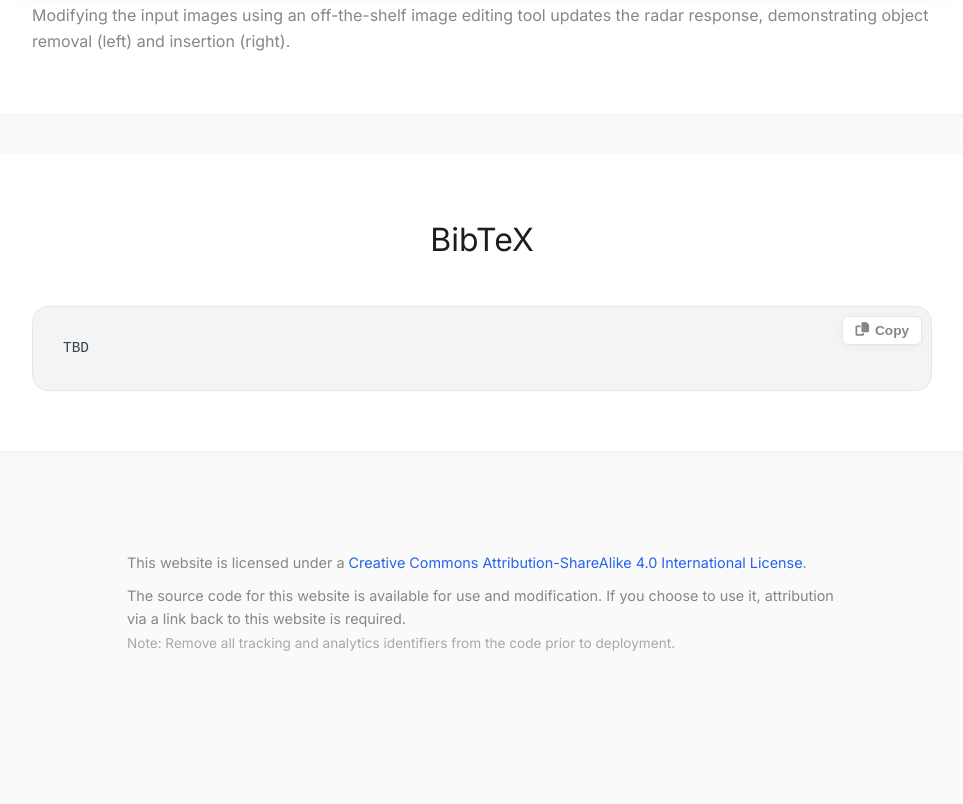
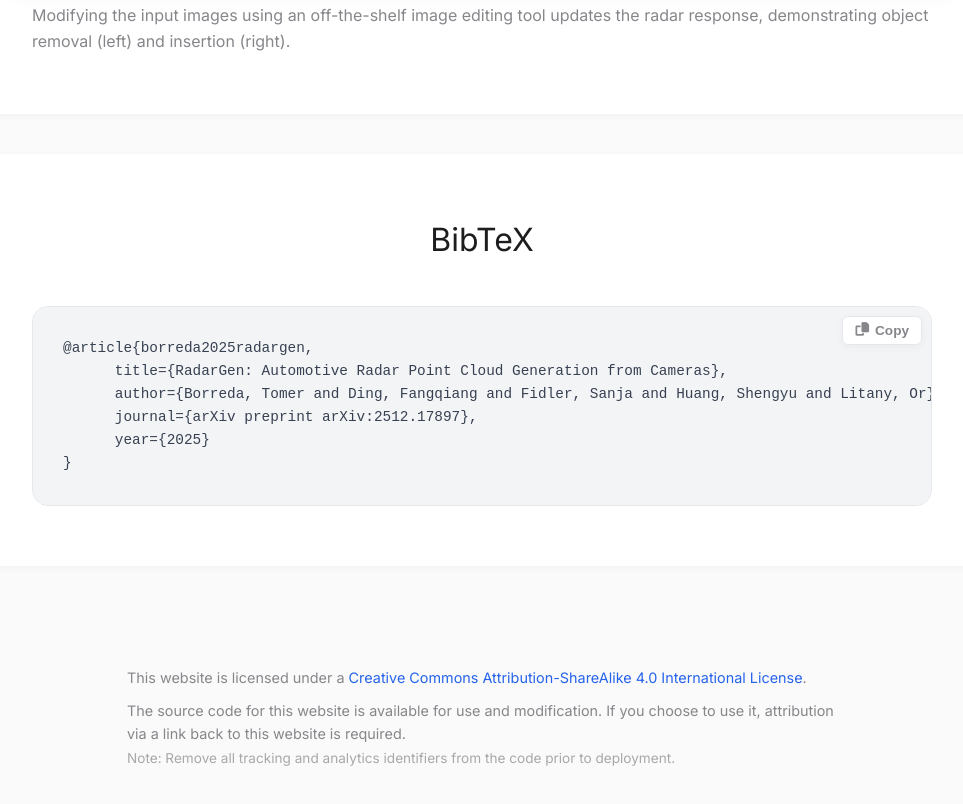
Before and after one commit to radargen/radargen.github.io, a plain HTML site: page index.html in a window 1280 px wide. Shown: the part 6716-7520 px from the top of the page, without its empty margins (158-1121 px from the left). Before the commit the page ends 7431 px from the top, so only its background shows below. Drawn offline with Linux system fonts and the light colour scheme; some icons are missing.

Commit message:
Add RadarGen paper PDF, update paper and arXiv links, and include BibTeX citation.

```diff
--- a/index.html
+++ b/index.html
@@ -75,11 +75,11 @@
             </div>
 
             <div class="publication-links">
-                <a href="#" class="link-btn">
+                <a href="RadarGen Paper.pdf" class="link-btn">
                     <span class="icon"><i class="fas fa-file-pdf"></i></span>
                     <span>Paper</span>
                 </a>
-                <a href="#" class="link-btn">
+                <a href="https://arxiv.org/abs/2512.17897" class="link-btn">
                     <span class="icon"><i class="ai ai-arxiv"></i></span>
                     <span>arXiv</span>
                 </a>
@@ -570,7 +570,12 @@
                 <button class="copy-btn" id="copyBibtexBtn">
                     <i class="fas fa-copy"></i> Copy
                 </button>
-                <pre class="bibtex-container" id="bibtexCode"><code>TBD</code></pre>
+                <pre class="bibtex-container" id="bibtexCode"><code>@article{borreda2025radargen,
+      title={RadarGen: Automotive Radar Point Cloud Generation from Cameras},
+      author={Borreda, Tomer and Ding, Fangqiang and Fidler, Sanja and Huang, Shengyu and Litany, Or},
+      journal={arXiv preprint arXiv:2512.17897},
+      year={2025}
+}</code></pre>
                 <!-- <pre class="bibtex-container" id="bibtexCode"><code>@article{abc2025method,
   author    = {Author, Name and Author, Name},
   title     = {RadarGen: Automotive Radar Point Cloud Generation from Cameras},
```
Also changed, not shown: 1 other file.
